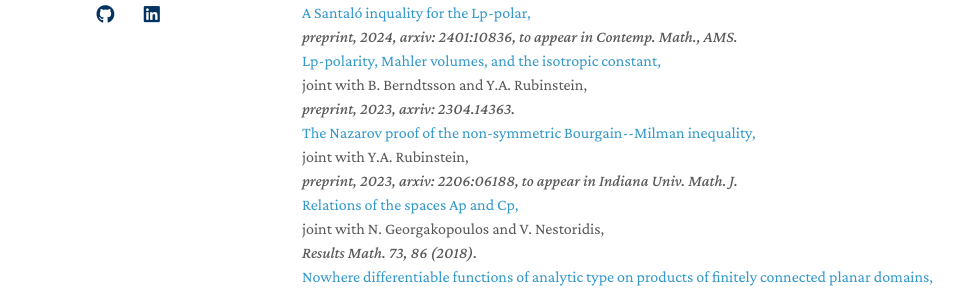
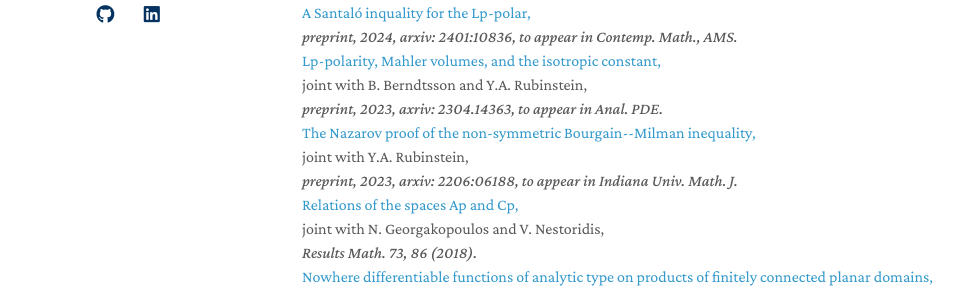
Before and after one commit to vmastr/vmastr.github.io, a Jekyll site: the page built from index.md, in a window 1280 px wide and 900 px high. Shown: the part 384-677 px from the top of the window, without its empty margins (168-1137 px from the left). Built offline with Jekyll 4.4.1, drawn with Linux system fonts in a browser that asks for light colours; nearby versions of some CDN libraries; a style sheet for code colours, icons or effects is not loaded; our own code applies the rules of GitHub Pages for plain Markdown files.

Commit message:
Updated LpPolarity paper

```diff
--- a/_data/publications.yml
+++ b/_data/publications.yml
@@ -26,7 +26,7 @@ main:
   - title: Lp-polarity, Mahler volumes, and the isotropic constant,
     authors: joint with B. Berndtsson and Y.A. Rubinstein,
     # conference_short: MICCAI
-    conference: "preprint, 2023, axriv: 2304.14363."
+    conference: "preprint, 2023, axriv: 2304.14363, to appear in Anal. PDE."
     pdf: https://arxiv.org/abs/2304.14363
     # code: https://github.com/MrGiovanni/ContinualLearning
     # bibtex: https://bib.yliu.me/MICCAI23.txt
```
Also changed, not shown: 4 other files.
